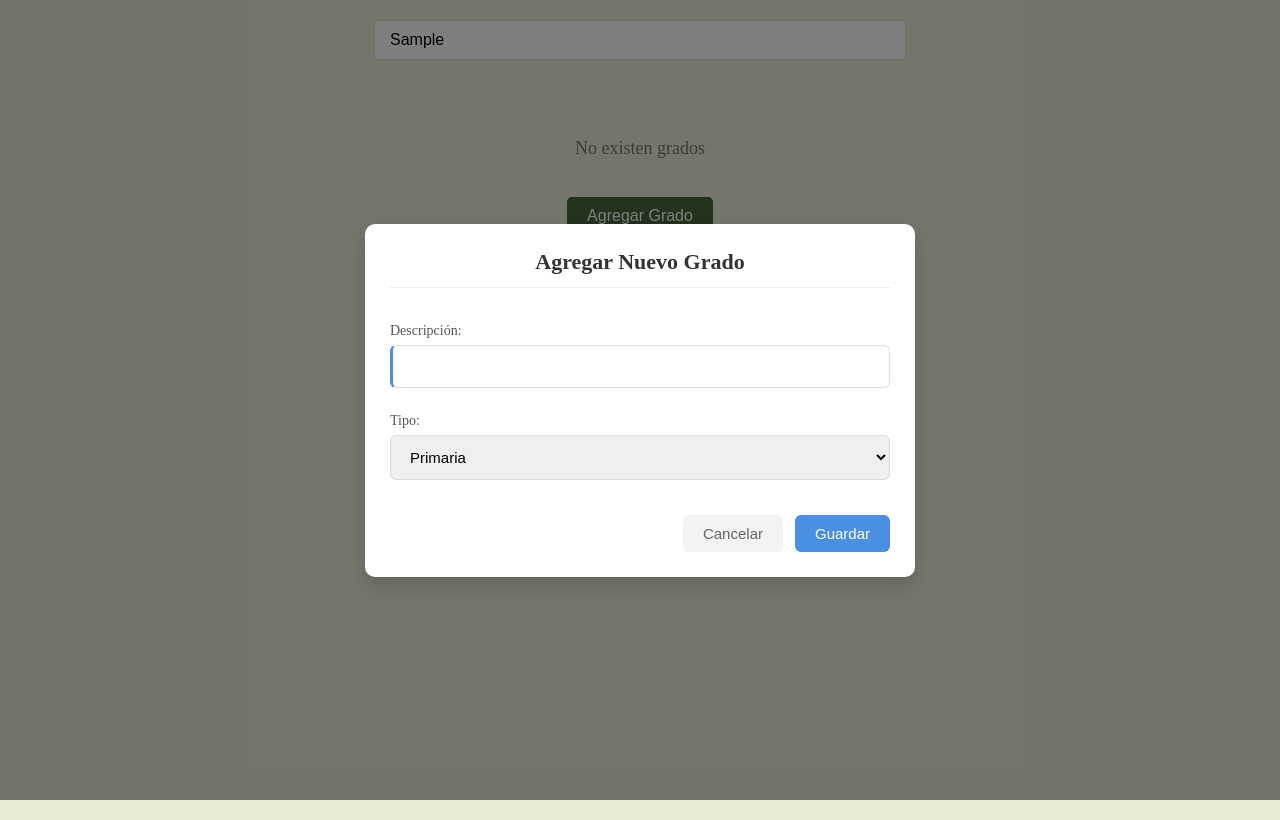
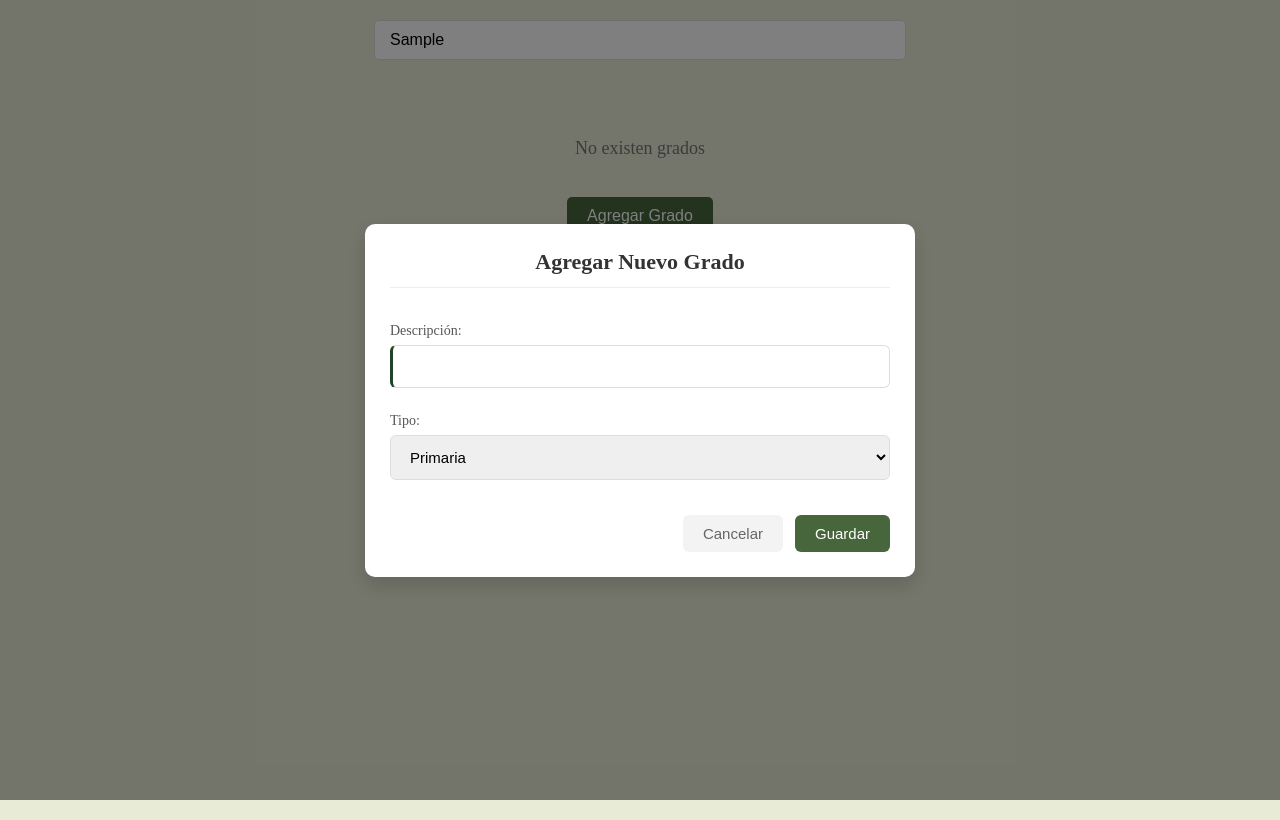
Before and after one commit to anthnyOnt/Frontend-New-School, an Angular app: page /grados in a window 1280 px wide. Both pictures are taken after typing "Sample" into the empty fields and a click on the button "Agregar Grado". Built offline with nearby package versions, Linux system fonts and the light colour scheme.

Commit message:
Refactor styles

```diff
--- a/src/app/admin/pages/grados/grados-add/grados-add.component.scss
+++ b/src/app/admin/pages/grados/grados-add/grados-add.component.scss
@@ -1,4 +1,5 @@
 /* Estilos mejorados para el formulario modal */
+@import '../../../../../styles.scss';
 
 .modal-overlay {
   position: fixed;
@@ -80,7 +81,7 @@
 .modal-content input:focus,
 .modal-content select:focus {
   outline: none;
-  border-color: #4a90e2;
+  border-color: $verde;
   box-shadow: 0 0 0 2px rgba(74, 144, 226, 0.2);
 }
 
@@ -112,18 +113,18 @@
 }
 
 .modal-content button[type="submit"] {
-  background-color: #4a90e2;
+  background-color: $verde;
   color: white;
 }
 
 .modal-content button[type="submit"]:hover {
-  background-color: #3a7bc8;
+  background-color: $verde-oscuro;
   box-shadow: 0 2px 5px rgba(0, 0, 0, 0.1);
 }
 
 /* Estilo para campo requerido */
 .modal-content input:required {
-  border-left: 3px solid #4a90e2;
+  border-left: 3px solid $verde-oscuro;
 }
 
 /* Responsive design */
```
